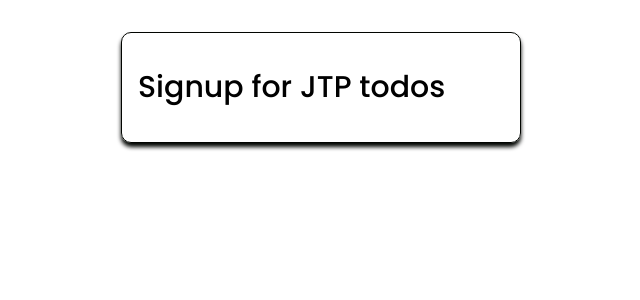
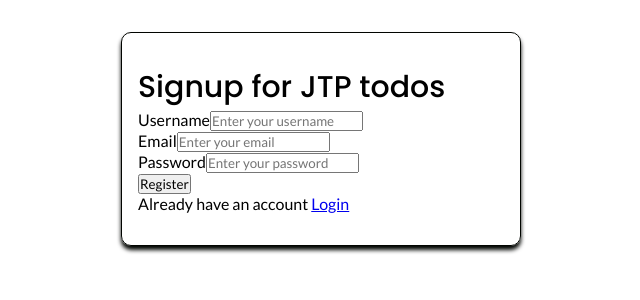
Before and after one commit to joshytheprogrammer/todos-frontend, a Nuxt app: page /register in a window 1280 px wide. Shown: the top 300 px of the page, without its empty margins (319-959 px from the left). Built offline with nearby package versions, Linux system fonts and the light colour scheme.

Commit message:
improving register page

```diff
--- a/pages/register.vue
+++ b/pages/register.vue
@@ -1,12 +1,44 @@
 <template>
   <div class="container">
     <h1>Signup for JTP todos</h1>
+    <form @submit.prevent="register">
+      <div class="form-group">
+        <label>Username</label>
+        <input type="text" v-model="register.username" placeholder="Enter your username" />
+      </div>
+      <div class="form-group">
+        <label>Email</label>
+        <input type="text" v-model="register.email" placeholder="Enter your email" />
+      </div>
+      <div class="form-group">
+        <label>Password</label>
+        <input type="password" v-model="register.password" placeholder="Enter your password" />
+      </div>
+      <div class="submit-line">
+        <button type="submit">Register</button>
+        <p> Already have an account <NuxtLink to="/register">Login</NuxtLink></p>
+      </div>
+    </form>
   </div>
 </template>
 
 <script>
 export default {
-  auth: 'guest'
+  auth: 'guest',
+  data() {
+    return {
+      register: {
+        username: '',
+        email: '',
+        password: ''
+      }
+    }
+  },
+  methods: {
+    register() {
+
+    }
+  }
 }
 </script>
 
```
